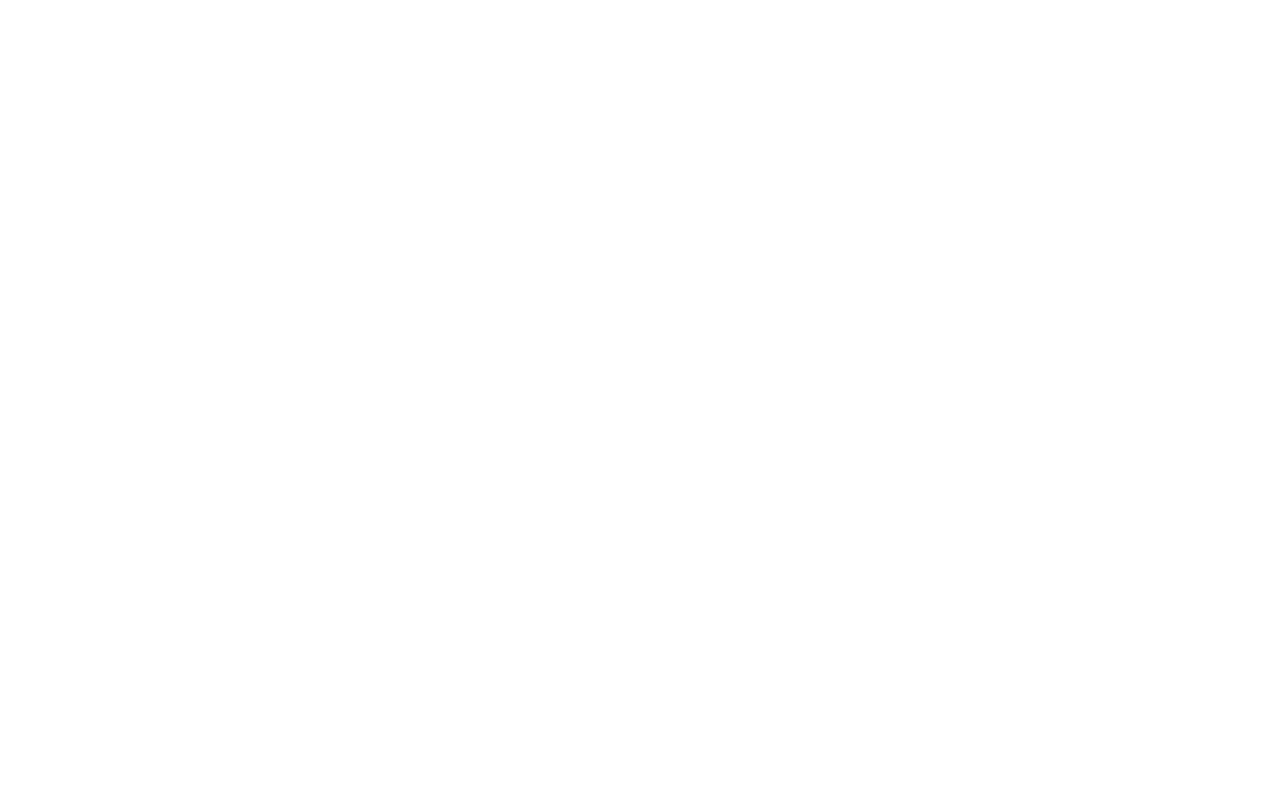
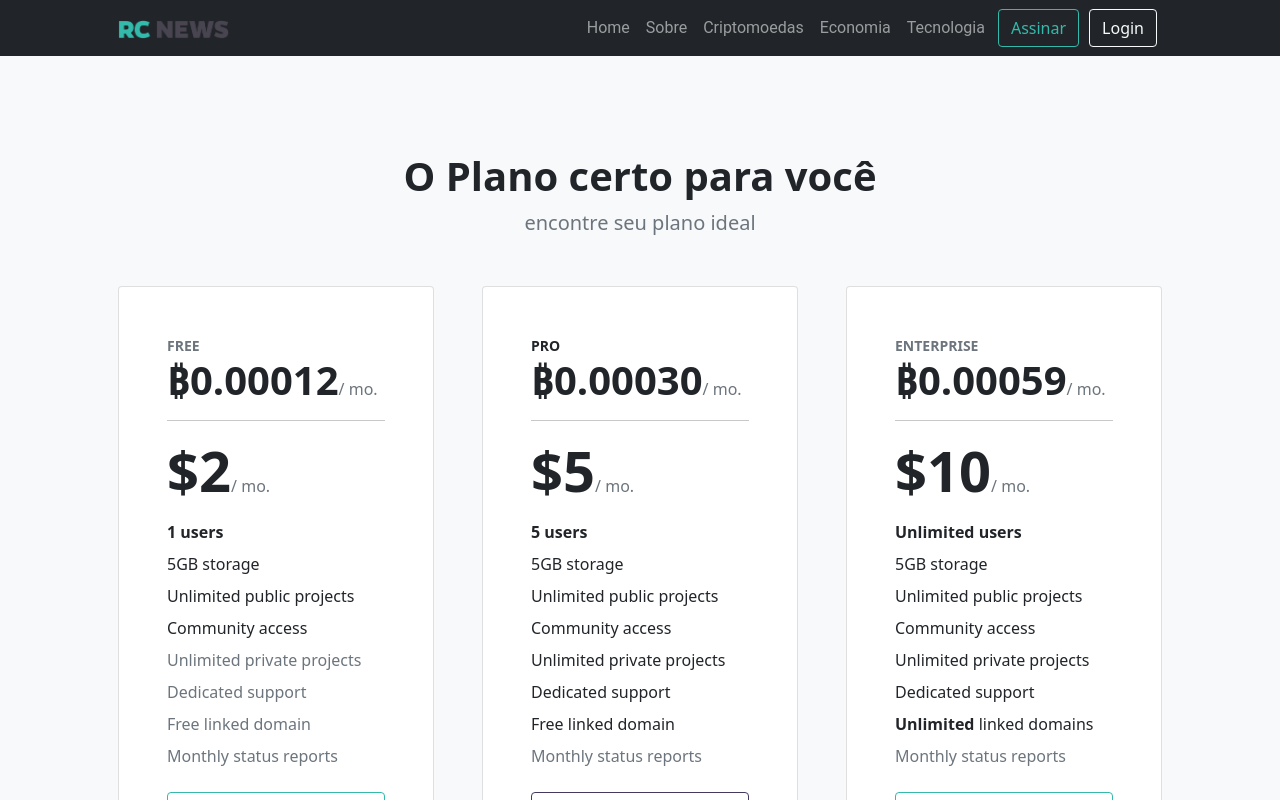
Before and after one commit to RC-Valhalla/RC-NEWS--Front, a Vue app: page /planos in a window 1280 px wide. Before the commit this address had no page. Shown: the top 800 px of the page. Built offline with nearby package versions, Linux system fonts and the light colour scheme.

Commit message:
feat: payment page integrated

```diff
--- a/src/App.vue
+++ b/src/App.vue
@@ -5,7 +5,7 @@
   <!--
     warning: the only propurse of this page is just to render the correct layout
     based on the current route. Normally, the global componnents (those that are
-    present in each route) would be defined here.
+    present in each route) would be defined here
   -->
   <router-view/>
 </template>
--- a/src/router/index.js
+++ b/src/router/index.js
@@ -1,21 +1,54 @@
 import { createRouter, createWebHistory } from 'vue-router'
-import HomeView from '../views/HomeView.vue'
-import AboutView from '../views/AboutView.vue'
+
+import HomePage from '../views/HomePage.vue'
+import AboutPage from '../views/AboutPage.vue'
+import PaymentPage from '../views/PaymentPage.vue'
 
 const routes = [
     {
         path: '/',
-    name: 'home',
-    component: HomeView
+        name: 'home-page',
+        component: HomePage
     },
     {
-    path: '/about',
-    name: 'about',
-    component: AboutView
-    // route level code-splitting
-    // this generates a separate chunk (about.[hash].js) for this route
-    // which is lazy-loaded when the route is visited.
-    // component: () => import(/* webpackChunkName: "about" */ '../views/AboutView.vue')
+        path: '/sobre',
+        name: 'about-page',
+        component: AboutPage
+    },
+    {
+        path: '/planos',
+        name: 'payment-page',
+        component: PaymentPage
+    },
+    {
+        path: '',
+        name: '',
+        component: ''
+    },
+    {
+        path: '',
+        name: '',
+        component: ''
+    },
+    {
+        path: '',
+        name: '',
+        component: ''
+    },
+    {
+        path: '',
+        name: '',
+        component: ''
+    },
+    {
+        path: '',
+        name: '',
+        component: ''
+    },
+    {
+        path: '',
+        name: '',
+        component: ''
     }
 ]
 
--- a/src/styles/dashboard.css
+++ b/src/styles/dashboard.css
@@ -153,5 +153,5 @@
 }
 
 .rcicon{
-	background-image:url('./imagens/favicon.ico');
+	background-image:url('@/assets/favicon.ico');
 }
--- /dev/null
+++ b/src/views/PaymentPage.vue
@@ -0,0 +1,192 @@
+<script>
+import TheNavbar from '@/layouts/TheNavbar.vue'
+import TheFooter from '@/layouts/TheFooter.vue'
+
+import '@/styles/home.css'
+
+export default {
+  components: {
+    TheNavbar,
+    TheFooter
+  }
+}
+</script>
+
+
+<template>
+  <!-- Responsive navbar-->
+  <TheNavbar/>
+  <!-- Pricing section-->
+  <section class="bg-light py-5">
+    <div class="container px-5 my-5">
+      <div class="text-center mb-5">
+        <h1 class="fw-bolder">O Plano certo para você </h1>
+        <p class="lead fw-normal text-muted mb-0">encontre seu plano ideal</p>
+      </div>
+      <div class="row gx-5 justify-content-center">
+        <!-- Pricing card free-->
+        <div class="col-lg-6 col-xl-4">
+          <div class="card mb-5 mb-xl-0">
+            <div class="card-body p-5">
+              <div class="small text-uppercase fw-bold text-muted">Free</div>
+              <div class="mb-3">
+                <span class="display-6 fw-bold">&#x20BF;0.00012</span>
+                <span class="text-muted">/ mo.</span><br>
+                <hr>
+                <span class="display-4 fw-bold">&#x24;2</span>
+                <span class="text-muted">/ mo.</span>
+
+              </div>
+              <ul class="list-unstyled mb-4">
+                <li class="mb-2">
+                  <i class="bi bi-check text-warning"></i>
+                  <strong>1 users</strong>
+                </li>
+                <li class="mb-2">
+                  <i class="bi bi-check text-warning"></i>
+                  5GB storage
+                </li>
+                <li class="mb-2">
+                  <i class="bi bi-check text-warning"></i>
+                  Unlimited public projects
+                </li>
+                <li class="mb-2">
+                  <i class="bi bi-check text-warning"></i>
+                  Community access
+                </li>
+                <li class="mb-2 text-muted">
+                  <i class="bi bi-x"></i>
+                  Unlimited private projects
+                </li>
+                <li class="mb-2 text-muted">
+                  <i class="bi bi-x"></i>
+                  Dedicated support
+                </li>
+                <li class="mb-2 text-muted">
+                  <i class="bi bi-x"></i>
+                  Free linked domain
+                </li>
+                <li class="text-muted">
+                  <i class="bi bi-x"></i>
+                  Monthly status reports
+                </li>
+              </ul>
+              <div class="d-grid"><a class="btn btn-outline-blue" href="#!">Assinar </a></div>
+            </div>
+          </div>
+        </div>
+        <!-- Pricing card pro-->
+        <div class="col-lg-6 col-xl-4">
+          <div class="card mb-5 mb-xl-0">
+            <div class="card-body p-5">
+              <div class="small text-uppercase fw-bold">
+                <i class="bi bi-star-fill text-warning"></i>
+                Pro
+              </div>
+              <div class="mb-3">
+                <span class="display-6 fw-bold">&#x20BF;0.00030</span>
+                <span class="text-muted">/ mo.</span><br>
+                <hr>
+                <span class="display-4 fw-bold">&#x24;5</span>
+                <span class="text-muted">/ mo.</span>
+              </div>
+              <ul class="list-unstyled mb-4">
+                <li class="mb-2">
+                  <i class="bi bi-check text-warning"></i>
+                  <strong>5 users</strong>
+                </li>
+                <li class="mb-2">
+                  <i class="bi bi-check text-warning"></i>
+                  5GB storage
+                </li>
+                <li class="mb-2">
+                  <i class="bi bi-check text-warning"></i>
+                  Unlimited public projects
+                </li>
+                <li class="mb-2">
+                  <i class="bi bi-check text-warning"></i>
+                  Community access
+                </li>
+                <li class="mb-2">
+                  <i class="bi bi-check text-warning"></i>
+                  Unlimited private projects
+                </li>
+                <li class="mb-2">
+                  <i class="bi bi-check text-warning"></i>
+                  Dedicated support
+                </li>
+                <li class="mb-2">
+                  <i class="bi bi-check text-warning"></i>
+                  Free linked domain
+                </li>
+                <li class="text-muted">
+                  <i class="bi bi-x"></i>
+                  Monthly status reports
+                </li>
+              </ul>
+              <div class="d-grid"><a class="btn btn-outline-purpledark" href="#!">Assinar </a></div>
+            </div>
+          </div>
+        </div>
+        <!-- Pricing card enterprise-->
+        <div class="col-lg-6 col-xl-4">
+          <div class="card">
+            <div class="card-body p-5">
+              <div class="small text-uppercase fw-bold text-muted">Enterprise</div>
+              <div class="mb-3">
+                <span class="display-6 fw-bold">&#x20BF;0.00059</span>
+                <span class="text-muted">/ mo.</span><br>
+                <hr>
+                <span class="display-4 fw-bold">&#x24;10</span>
+                <span class="text-muted">/ mo.</span>
+              </div>
+              <ul class="list-unstyled mb-4">
+                <li class="mb-2">
+                  <i class="bi bi-check text-warning"></i>
+                  <strong>Unlimited users</strong>
+                </li>
+                <li class="mb-2">
+                  <i class="bi bi-check text-warning"></i>
+                  5GB storage
+                </li>
+                <li class="mb-2">
+                  <i class="bi bi-check text-warning"></i>
+                  Unlimited public projects
+                </li>
+                <li class="mb-2">
+                  <i class="bi bi-check text-warning"></i>
+                  Community access
+                </li>
+                <li class="mb-2">
+                  <i class="bi bi-check text-warning"></i>
+                  Unlimited private projects
+                </li>
+                <li class="mb-2">
+                  <i class="bi bi-check text-warning"></i>
+                  Dedicated support
+                </li>
+                <li class="mb-2">
+                  <i class="bi bi-check text-warning"></i>
+                  <strong>Unlimited</strong>
+                  linked domains
+                </li>
+                <li class="text-muted">
+                  <i class="bi bi-check text-warning"></i>
+                  Monthly status reports
+                </li>
+              </ul>
+              <div class="d-grid"><a class="btn btn-outline-blue" href="#!">Assinar </a></div>
+            </div>
+          </div>
+        </div>
+      </div>
+    </div>
+  </section>
+  <!-- Footer-->
+  <TheFooter/>
+  <!-- Bootstrap core JS-->
+  <!-- <script src="https://cdn.jsdelivr.net/npm/bootstrap@5.1.3/dist/js/bootstrap.bundle.min.js"></script> -->
+  <!-- Core theme JS-->
+  <!-- <script src="js/script.js"></script> -->
+
+  </template>
```
Also changed, not shown: src/main.js (+6 -1 lines). Lines whose indentation alone changed are shown as unchanged.
